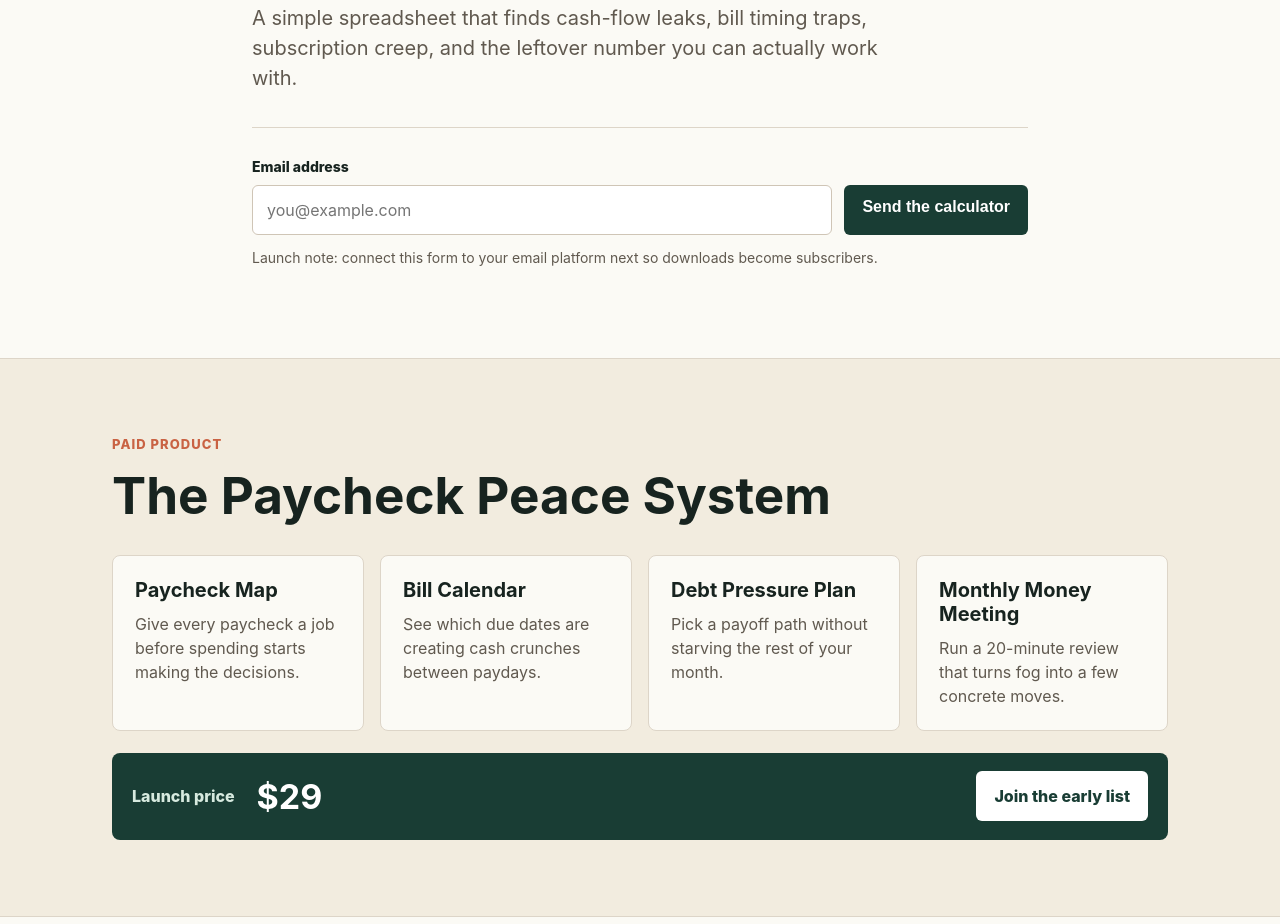
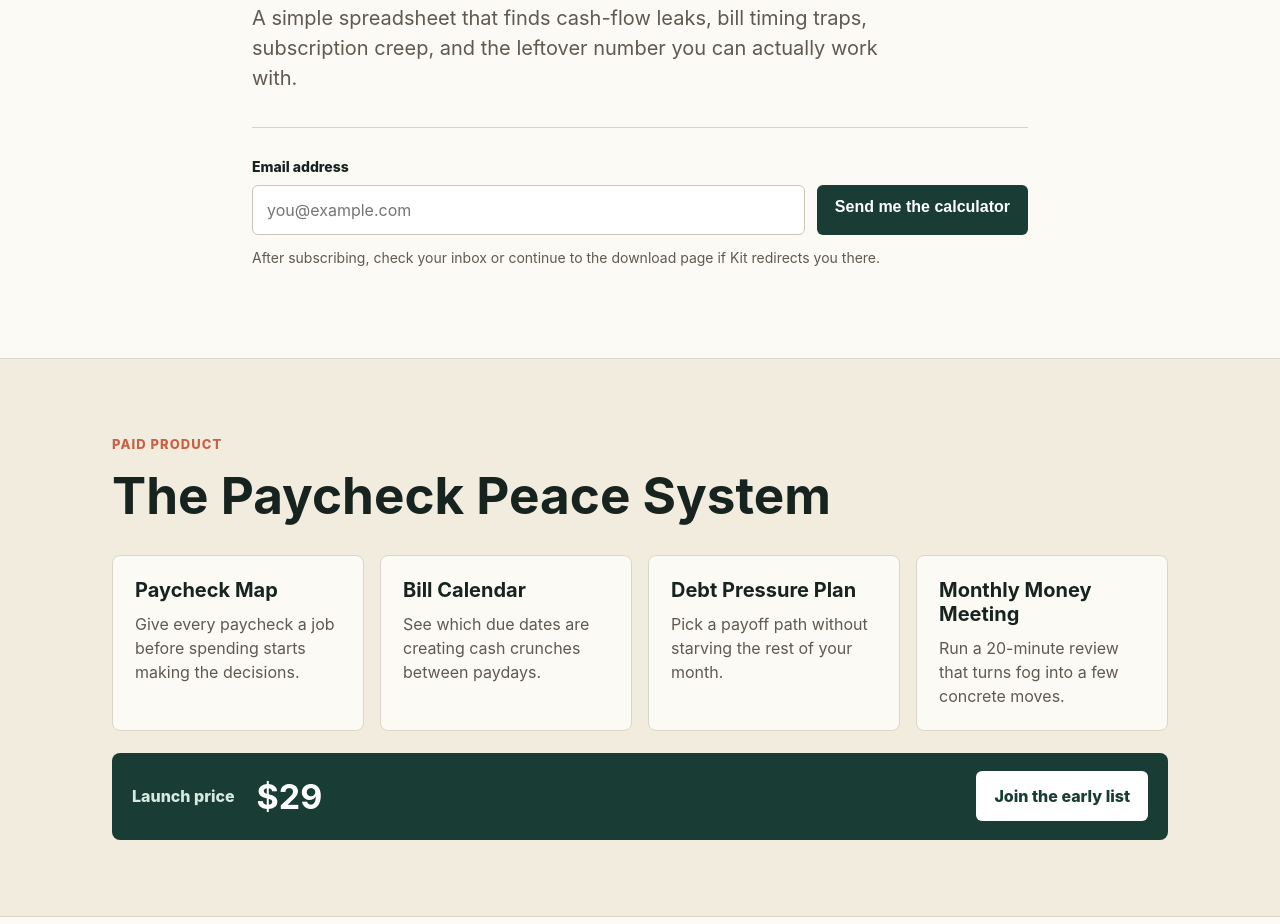
Before and after one commit to MattHunter12/profit-hunter, a website: page landing/index.html in a window 1280 px wide. Shown: the part 1314-2238 px from the top of the page. Drawn offline with Linux system fonts and the light colour scheme.

Commit message:
Connect Money Leak Finder form to Kit

```diff
--- a/landing/index.html
+++ b/landing/index.html
@@ -69,14 +69,28 @@
             A simple spreadsheet that finds cash-flow leaks, bill timing traps, subscription creep,
             and the leftover number you can actually work with.
           </p>
-          <form class="signup" action="download.html" method="get">
-            <label for="email">Email address</label>
-            <div class="signup-row">
-              <input id="email" name="email" type="email" placeholder="you@example.com" required />
-              <button type="submit">Send the calculator</button>
-            </div>
-            <p class="form-note">Launch note: connect this form to your email platform next so downloads become subscribers.</p>
-          </form>
+          <div class="signup kit-form-wrap">
+            <form
+              class="kit-direct-form"
+              action="https://app.kit.com/forms/9546771/subscriptions"
+              method="post"
+            >
+              <label for="kit-email">Email address</label>
+              <div class="signup-row">
+                <input
+                  id="kit-email"
+                  name="email_address"
+                  type="email"
+                  placeholder="you@example.com"
+                  required
+                />
+                <button type="submit">Send me the calculator</button>
+              </div>
+            </form>
+            <p class="form-note">
+              After subscribing, check your inbox or continue to the download page if Kit redirects you there.
+            </p>
+          </div>
         </div>
       </section>
 
```
